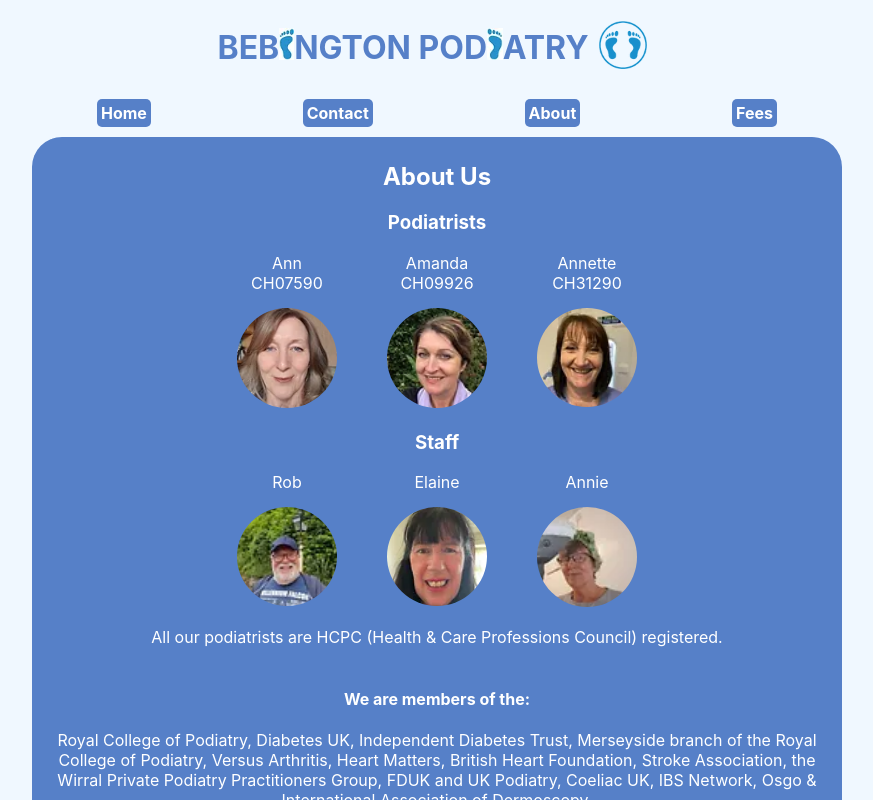
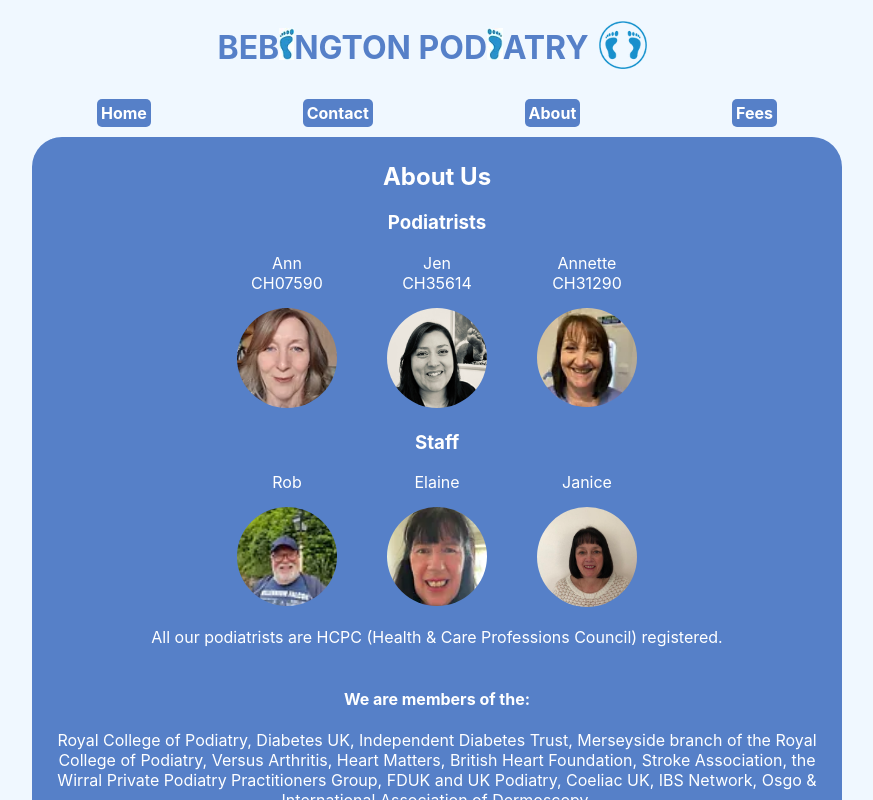
Before and after one commit to gareth5james/beb-pod, a React (Create React App) app in the folder beb-pod-site/: page /about in a window 1280 px wide. Shown: the top 800 px of the page, without its empty margins (203-1076 px from the left). Built offline with nearby package versions, Linux system fonts and the light colour scheme.

Commit message:
fix photos

```diff
--- a/beb-pod-site/src/Components/About.jsx
+++ b/beb-pod-site/src/Components/About.jsx
@@ -1,24 +1,25 @@
 import ann from "../resources/ann-square.webp"
-import amanda from "../resources/amanda-square.webp"
+import jen from "../resources/jen.png"
 import annette from "../resources/annette-square.webp"
 import elaine from "../resources/elaine-square.webp"
 import rob from "../resources/rob-square.webp"
 import annie from "../resources/annie-square.webp"
+import janice from "../resources/janice.png"
 
 function About() {
     return <main>
         <h2>About Us</h2>
         <h3>Podiatrists</h3>
         <ul className="app__about__pod">
-            <li className="app__about__name">Ann <br/>CH07590<br/><img className="app__about__name__image" src={ann} alt="ann"/></li>
-            <li className="app__about__name">Amanda <br/>CH09926<br/><img className="app__about__name__image" src={amanda} alt="amanda"/></li>
-            <li className="app__about__name">Annette <br/>CH31290<br/><img className="app__about__name__image" src={annette} alt="amanda"/></li>
+            <li className="app__about__name">Ann <br/>CH07590<br/><img className="app__about__name__image" src={ann} alt="Ann"/></li>
+            <li className="app__about__name">Jen <br/>CH35614<br/><img className="app__about__name__image" src={jen} alt="Jen"/></li>
+            <li className="app__about__name">Annette <br/>CH31290<br/><img className="app__about__name__image" src={annette} alt="Annette"/></li>
         </ul>
         <h3>Staff</h3>
         <ul className="app__about__staff">
-            <li className="app__about__name">Rob<br/><img className="app__about__name__image" src={rob} alt="amanda"/></li>
-            <li className="app__about__name">Elaine<br/><img className="app__about__name__image" src={elaine} alt="amanda"/></li>
-            <li className="app__about__name">Annie<br/><img className="app__about__name__image" src={annie} alt="amanda"/></li>
+            <li className="app__about__name">Rob<br/><img className="app__about__name__image" src={rob} alt="Rob"/></li>
+            <li className="app__about__name">Elaine<br/><img className="app__about__name__image" src={elaine} alt="Elaine"/></li>
+            <li className="app__about__name">Janice<br/><img className="app__about__name__image" src={janice} alt="Janice"/></li>
         </ul>
         <p>
             All our podiatrists are HCPC (Health & Care Professions Council) registered.<br/><br/>
--- a/beb-pod-site/src/Components/Contact.jsx
+++ b/beb-pod-site/src/Components/Contact.jsx
@@ -6,7 +6,7 @@ function Contact() {
         <div className="app__contact__address">
         <h2>Located at:</h2>
         <p>
-        <a className="app__contact__link" target="blank" href="https://goo.gl/maps/drn1WZcx4erXdkke8">Bebington Podiatry<br/>
+        <a className="app__contact__link" target="blank" href="https://goo.gl/maps/Kaig3SVtM5owG5ay9">Bebington Podiatry<br/>
         270 Heath Road<br/>
         Higher Bebington<br/>
         Wirral<br/>
@@ -17,7 +17,7 @@ function Contact() {
         </div>
         <div className="app__hours">
             <ul className="app__hours__list">
-                <li className="app__hours__list__day"><span className="day">Monday:</span><span className="hours">0930 - 1230 | 1330 - 1700 | 1800 - 1930</span></li>
+                <li className="app__hours__list__day"><span className="day">Monday:</span><span className="hours">0930 - 1230 | 1330 - 1700 | 1730 - 1930</span></li>
                 <li className="app__hours__list__day"><span className="day">Tuesday:</span><span className="hours">0930 - 1230 | 1330 - 1700</span></li>
                 <li className="app__hours__list__day"><span className="day">Wednesday:</span><span className="hours">0930 - 1230 | 1330 - 1700</span></li>
                 <li className="app__hours__list__day"><span className="day">Thursday:</span><span className="hours">0930 - 1230 | 1330 - 1700</span></li>
```
Also changed, not shown: beb-pod-site/src/resources/janice.png (added), beb-pod-site/src/resources/jen.png (added).
